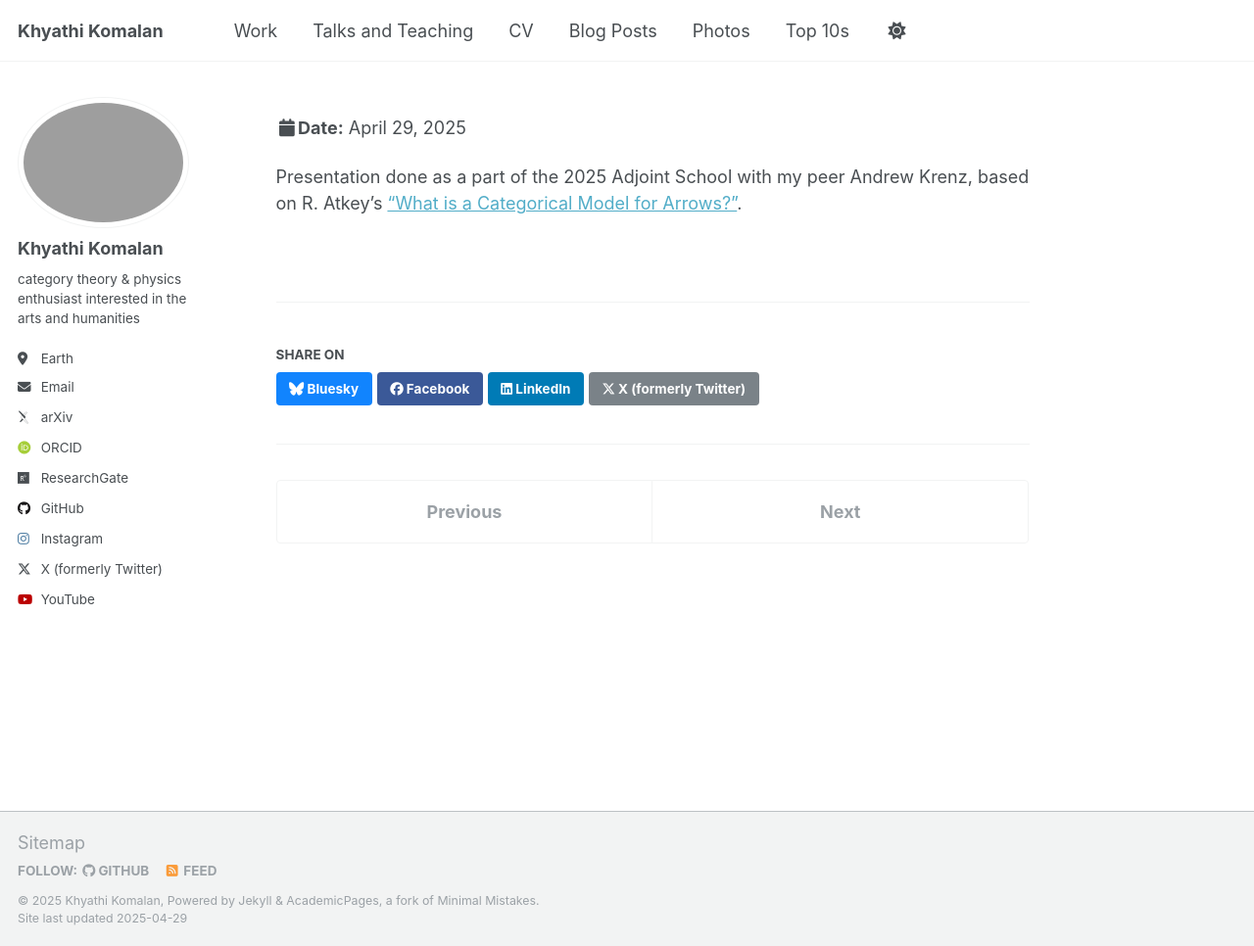
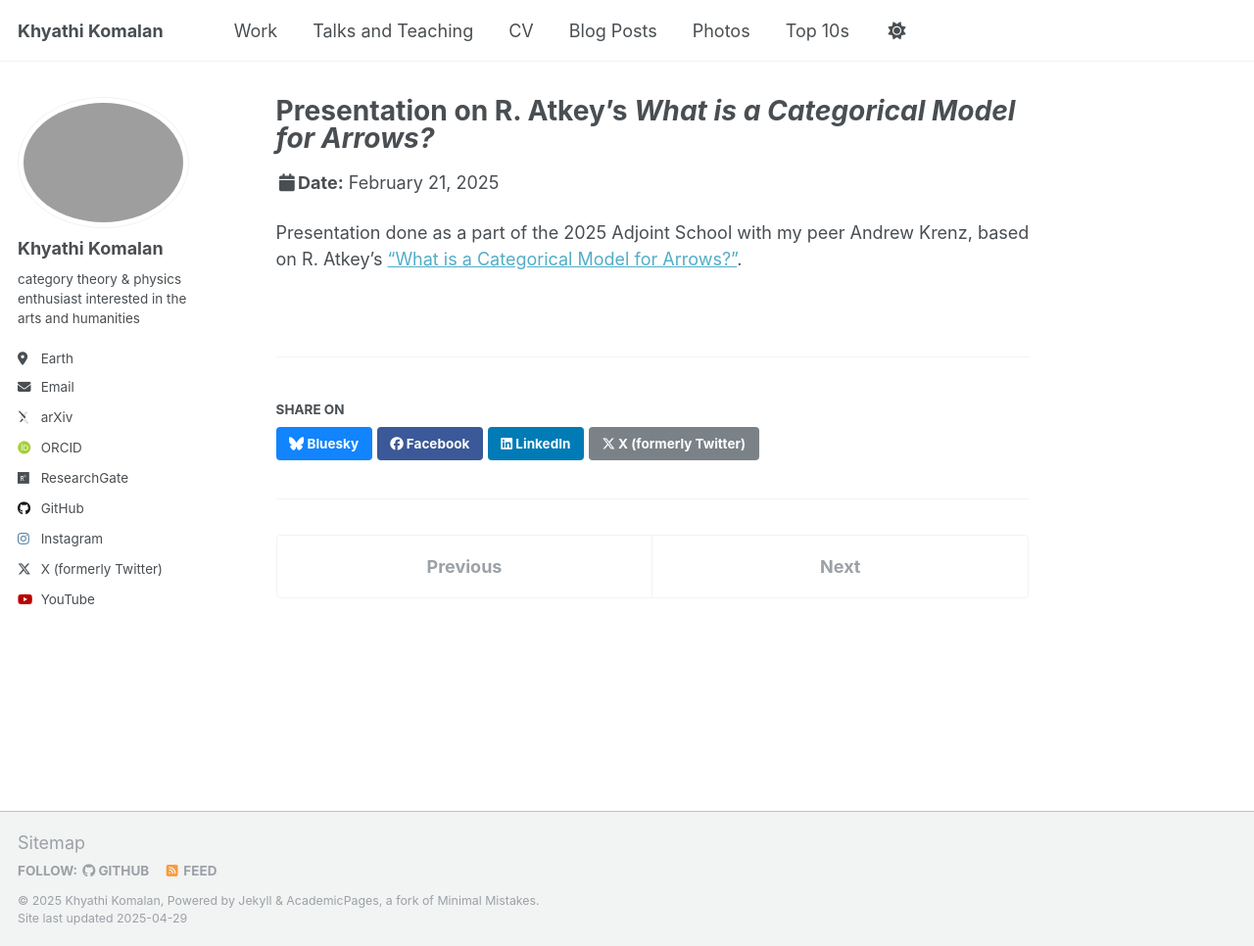
Before and after one commit to khyathikomalan/khyathikomalan.github.io, a Jekyll site: the page built from _talks/2025-02-21-talk-6.md, in a window 1280 px wide and 966 px high. Shown: the whole window at 98% size. Built offline with Jekyll 4.4.1, drawn with Linux system fonts in a browser that asks for light colours; some web fonts are replaced; a file with an impossible date is left out.

Commit message:
Update 2025-02-21-talk-6.md

```diff
--- a/_talks/2025-02-21-talk-6.md
+++ b/_talks/2025-02-21-talk-6.md
@@ -1,5 +1,5 @@
 ---
-title: "Presentation on R. Atkey's "What is a Categorical Model for Arrows?""
+title: "Presentation on R. Atkey's _What is a Categorical Model for Arrows?_"
 collection: talks
 type: "Talk"
 permalink: /talks/2025-02-21-talk-6
```
